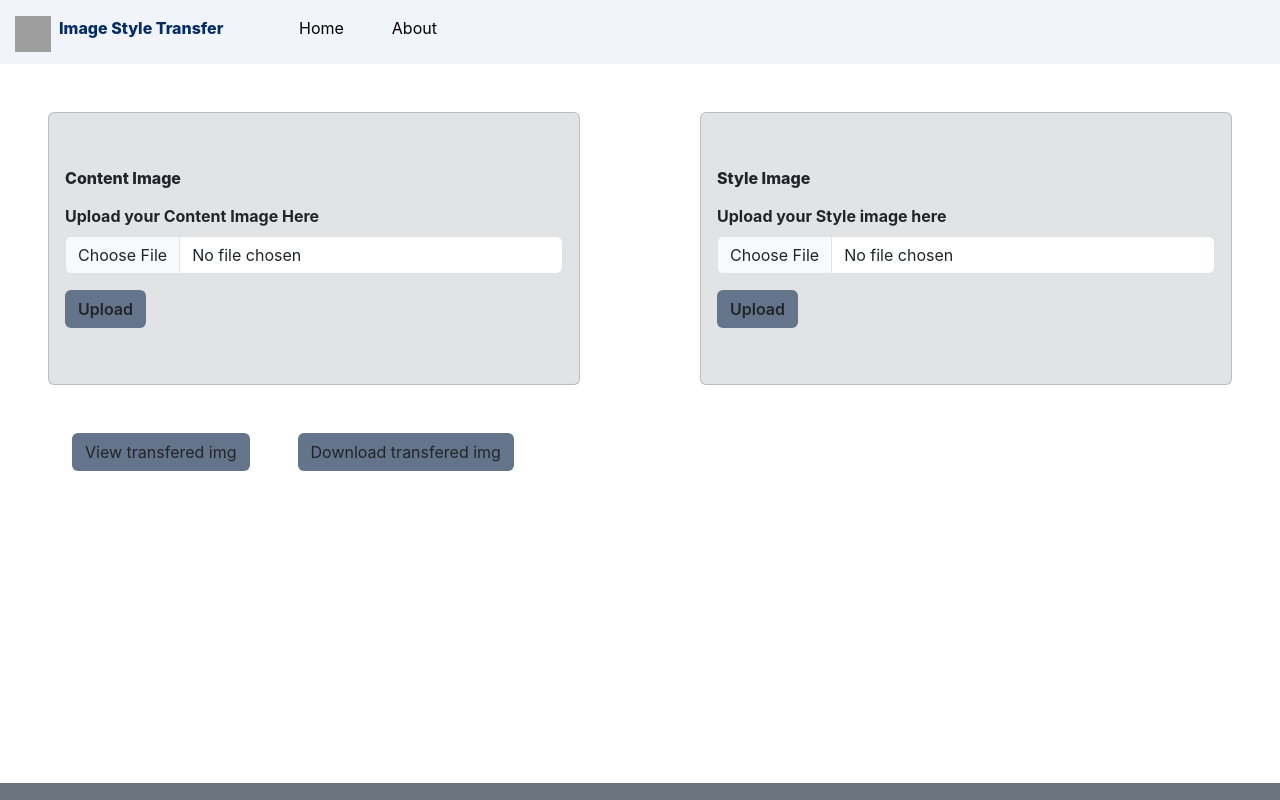
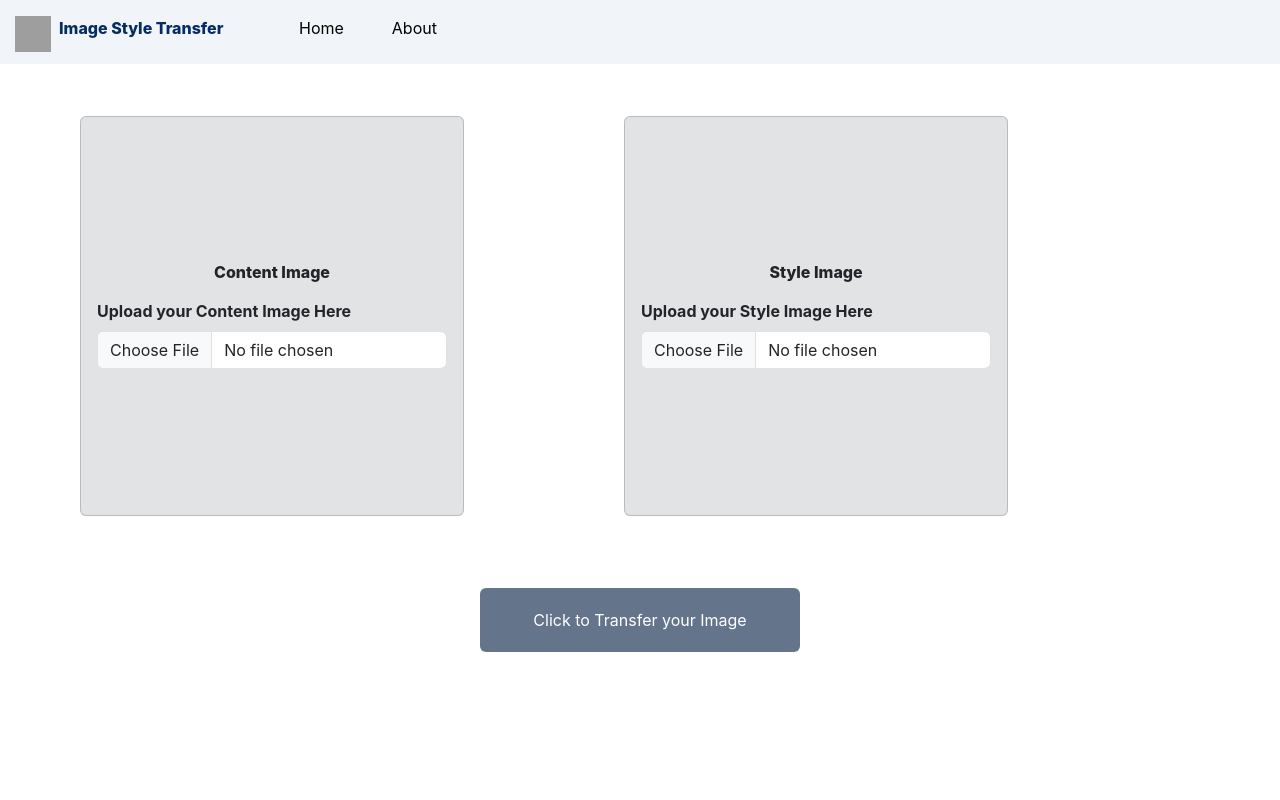
Before and after one commit to shubham-8863/new_file, a React (Create React App) app: page / in a window 1280 px wide. Shown: the top 800 px of the page. Built offline with nearby package versions, Linux system fonts and the light colour scheme; grey boxes are pictures that could not be loaded.

Commit message:
Updated client

```diff
--- a/package.json
+++ b/package.json
@@ -2,10 +2,12 @@
   "name": "client",
   "version": "0.1.0",
   "private": true,
+  "proxy": "http://localhost:5000/",
   "dependencies": {
     "@testing-library/jest-dom": "^5.14.1",
     "@testing-library/react": "^13.0.0",
     "@testing-library/user-event": "^13.2.1",
+    "axios": "^1.7.9",
     "react": "^19.0.0",
     "react-dom": "^19.0.0",
     "react-router": "^7.1.3",
--- a/src/App.js
+++ b/src/App.js
@@ -4,7 +4,9 @@ import { Header } from './mycomponents/Header';
 import { About } from './mycomponents/About';
 import { Home } from './mycomponents/Home';
 import { Footer } from './mycomponents/Footer';
-import React from "react";
+import React, {useState} from "react";
+import axios from "axios";
+
 import {
   BrowserRouter as Router,
   Routes,
@@ -12,18 +14,54 @@ import {
 } from "react-router-dom";
 
 export default function App() {
+
+  const [contentImage, setContentImage] = useState(null); // For storing the content image file
+  const [styleImage, setStyleImage] = useState(null); // For storing the style image file
+  const [loading, setLoading] = useState(false); // For tracking loading state
+  const [outputUrl, setOutputUrl] = useState(""); // For storing the URL of the output image
+
+  const handleContentChange = (e) =>{console.log('Content image selected:', e.target.files[0]); setContentImage(e.target.files[0])}
+  const handleStyleChange = (e) =>{console.log('Style image selected:', e.target.files[0]); setStyleImage(e.target.files[0])}
+
+  const handleUpload = async () => {
+    if (!contentImage || !styleImage) {
+      alert("Please upload both content and style images.");
+      return;
+    }
+
+    const formData = new FormData();
+    formData.append("content_image", contentImage);
+    formData.append("style_image", styleImage);
+
+    console.log('Sending data:', formData); // log form data
+
+    try {
+      setLoading(true);
+      const response = await axios.post("http://localhost:5000/style-transfer", formData, {
+        headers: {
+          "Content-Type": "multipart/form-data",
+        },
+      });
+      console.log('Response from backend:', response.data); // Log the response
+      setOutputUrl(response.data.output);
+    } catch (error) {
+      console.error("Error during style transfer:", error); // Log error if occurs
+    } finally {
+      setLoading(false);
+    }
+  };
+
   return (
     <Router>
       <div>
         <Header />
         <Routes>
-          <Route path="/about" element={<About />} />
-          <Route path="/" element={<Home />} />
+          <Route path="/about" element={<About/>} />
+          <Route path="/" element={<Home uploadcontent ={handleContentChange} uploadstyle ={handleStyleChange} submit = {handleUpload} output={outputUrl}
+                loading={loading}/>} />
         </Routes>
         <Footer />
       </div>
     </Router>
   );
 }
-
-//for routing "yarn add react-router-dom"
--- a/src/mycomponents/About.jsx
+++ b/src/mycomponents/About.jsx
@@ -5,13 +5,15 @@ export const About = () => {
 
 
   return (
+
+
     <div>
       <h4 className='my-3 d-block font-serif font-extrabold px-3' >What makes us Amazing! </h4>
       <p className='float-right font-mono'>
       Experience the magic of artistic transformation with our Image Style Transfer Web Application. Upload a content image and a style image, and watch as our advanced neural networks blend them into a stunning piece of digital art. Whether you want to see your favorite photo painted in the style of Van Gogh or add a modern artistic twist to your selfies, our platform makes it simple and fun. Built using state-of-the-art technologies, our application ensures high-quality results with a seamless user experience. Redefine creativity—turn your imagination into art today!
       </p>
       <div class="col-auto mx-5 my-5 ">
-        <button type="submit" class="btn btn-success mb-3 mx-4 my-10 hover:bg-slate-500">Get started with us </button>
+        <button type="submit" class="btn btn-success mb-3 mx-4 my-10 hover:bg-slate-500"> <a href="/">Get started with us</a> </button>
       </div>
       <h1 className=' font-semibold font-serif text-center'>Here are some of our previous arts </h1>
 
--- a/src/mycomponents/Footer.jsx
+++ b/src/mycomponents/Footer.jsx
@@ -8,7 +8,7 @@ export const Footer = () => {
     }
   return (
     <div>
-        <footer className='bg-secondary text-light py-4  ' style={footerstyle}>
+        <footer className='bg-secondary text-light py-4 text-center h-24 ' style={footerstyle}>
             Copyright © Shubham | Image Style Transfer | 2025 | All rights reserved.
         </footer>
 </div>
--- a/src/mycomponents/Home.jsx
+++ b/src/mycomponents/Home.jsx
@@ -1,67 +1,58 @@
-import React from 'react'
 
-export const Home = () => {
+import React from 'react';
+
+
+// Reusable Card Component
+const ImageUploadCard = ({ title, label, onChange }) => {
   return (
-    <div>
+    <div className="card mx-20 w-96 bg-secondary-subtle h-[400px]">
+      <div className="card-body flex flex-col justify-center items-center">
+        <h3 className="card-title my-3 font-extrabold">{title}</h3>
+        <div className="mb-3">
+          <label htmlFor="formFile" className="form-label font-bold">{label}</label>
+          <input className="form-control" onChange={onChange} type="file" accept="image/*" id="formFile" />
+        </div>
+      </div>
+    </div>
+  );
+};
+
+export const Home = ({ uploadcontent, uploadstyle, submit ,loading , output }) => {
 
 
 
+  return (
+    <div className="my-7">
+      <div className="flex py-4">
+        {/* Content Image Card */}
+        <ImageUploadCard
+          title="Content Image"
+          label="Upload your Content Image Here"
+          onChange={uploadcontent}
+        />
+
+        {/* Style Image Card */}
+        <ImageUploadCard
+          title="Style Image"
+          label="Upload your Style Image Here"
+          onChange={uploadstyle}
+        />
+      </div>
+
+
+      <div className="col-auto mx-5 my-5 text-center">
+        <button
+          type="submit"
+          className="btn bg-slate-500 text-white px-4 py-2 rounded mx-auto w-80 h-16 overflow-hidden hover:bg-slate-700"
+          onClick={submit}
+        > {loading ? 'Processing...' : 'Click to Transfer your Image'}
+        </button>
+
+        <h2 className='my-5'> {output}</h2>
 
 
 
-
-
-
-<div className ="row my-5">
-  <div className ="  col-sm-6 mb-3 mb-sm-0">
-    <div className ="card py-4 mx-5 bg-secondary-subtle">
-      <div className ="card-body ">
-
-        <h3 className ="card-title my-3 font-extrabold">Content  Image </h3>
-        <div className ="mb-3">
-       <label for="formFile" className ="form-label font-bold"> Upload your Content Image Here </label>
-       <input className ="form-control" type="file" id="formFile"/>
-       </div>
-       <div class="col-auto">
-      <button type="submit" class="btn bg-slate-500 font-semibold mb-3 hover:bg-slate-700">Upload </button>
-     </div>
-
       </div>
     </div>
-  </div>
-  <div className =" col-sm-6 ">
-    <div className ="card py-4 mx-5 bg-secondary-subtle">
-      <div className ="card-body  ">
-        <h3 className ="card-title my-3 font-extrabold">Style Image </h3>
-        <div className ="mb-3">
-       <label for="formFile" className ="form-label font-bold">Upload your Style image here</label>
-       <input className ="form-control" type="file" id="formFile"/>
-       </div>
-       <div class="col-auto">
-      <button type="submit" class="btn font-semibold bg-slate-500  mb-3 hover:bg-slate-700">Upload </button>
-     </div>
-      </div>
-    </div>
-  </div>
-
-  <div class="col-auto mx-5 my-5">
-      <button type="submit" class="btn bg-slate-500  mb-3 mx-4 hover:bg-slate-700">View transfered img </button>
-      <button type="submit" class="btn bg-slate-500  mb-3 mx-4 hover:bg-slate-700 ">Download transfered img </button>
-     </div>
-
-</div>
-
-
-
-
-
-
-
-
-
-
-
-
-    </div>
-  )
-}
+  );
+};
```
Also changed, not shown: 2 other files (tests, documents, lock files or other folders).
